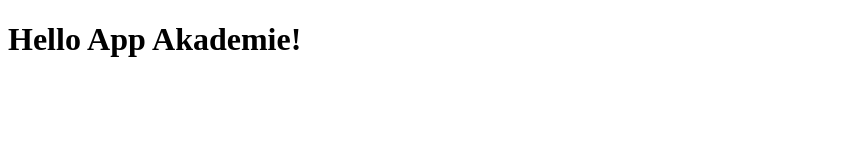
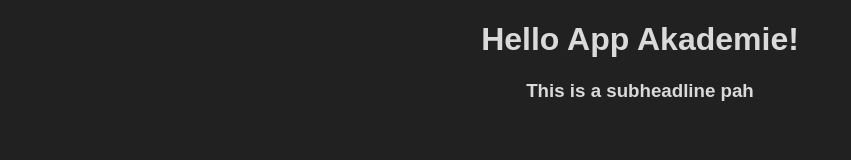
Before and after one commit to dkathrine/coding-basics, a plain HTML site: page 3.1.2_github-basics/index.html in a window 1280 px wide. Shown: the whole page, without its empty margins (0-851 px from the left). Drawn offline with Linux system fonts and the light colour scheme.

Commit message:
edited the same files again
- added h3-tag & index.css to index.html
- added h3 styling to index.css
- added more funny text to .txt-file

```diff
--- a/3.1.2_github-basics/index.css
+++ b/3.1.2_github-basics/index.css
@@ -7,3 +7,8 @@ h1{
     color: #dadada;
     text-align: center;
 }
+
+h3{
+    color: #dadada;
+    text-align: center;
+}
--- a/3.1.2_github-basics/index.html
+++ b/3.1.2_github-basics/index.html
@@ -3,9 +3,11 @@
 <head>
     <meta charset="UTF-8">
     <meta name="viewport" content="width=device-width, initial-scale=1.0">
+    <link rel="stylesheet" href="index.css">
     <title>Document</title>
 </head>
 <body>
     <h1>Hello App Akademie!</h1>
+    <h3>This is a subheadline pah</h3>
 </body>
 </html>
```
Also changed, not shown: 3.1.2_github-basics/funny text file.txt.
